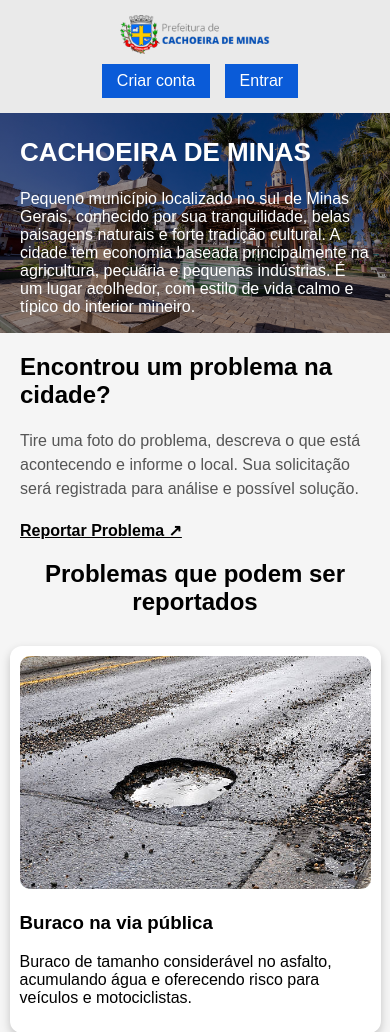
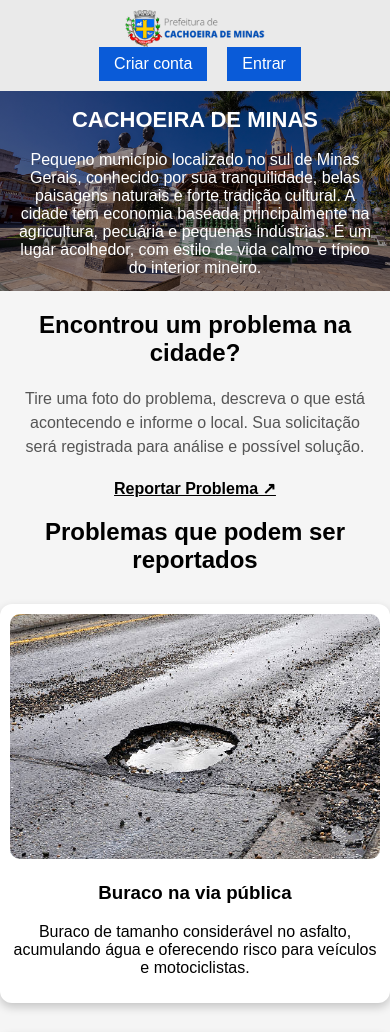
Before and after one commit to Leonardo-Davi-2005/Cachoeira-Resolve, a website: page index.html in a window 390 px wide. Shown: the top 1032 px of the page. Drawn offline with Linux system fonts and the light colour scheme.

Commit message:
novas funçoes

```diff
--- a/css/adiministrator.css
+++ b/css/adiministrator.css
@@ -141,8 +141,12 @@ th:nth-child(4), td:nth-child(4){
 
 @media (max-width: 768px){
 
+    body{
+        padding:10px;
+    }
+
     h1{
-        font-size:22px;
+        font-size:20px;
         text-align:center;
     }
 
@@ -153,7 +157,7 @@ th:nth-child(4), td:nth-child(4){
     table{
         display:block;
         overflow-x:auto;
-        white-space:nowrap;
+        width:100%;
     }
 
     th, td{
@@ -166,12 +170,17 @@ th:nth-child(4), td:nth-child(4){
     }
 
     #detFoto{
-        width:100%;
+        width:100% !important;
+    }
+
+    .botoes{
+        display:flex;
+        flex-direction:column;
+        gap:10px;
     }
 
     .botoes button{
         width:100%;
-        margin-top:10px;
     }
 
 }
--- a/css/index.css
+++ b/css/index.css
@@ -185,50 +185,50 @@ body{
     }
 }
 
-/* RESPONSIVO CELULAR */
 @media (max-width: 768px){
 
+    *{
+        text-align: center;
+    }
+
     .topo{
-        flex-direction: column;
-        gap:10px;
-        padding:15px;
-        text-align:center;
+        flex-direction: column !important;
+        padding: 10px !important;
     }
 
     .logo img{
-        width:150px;
+        width: 140px !important;
+    }
+
+    .botoes{
+        display:flex;
+        gap:10px;
     }
 
     .banner{
-        height:220px;
-        background-position:center;
+        height: 200px !important;
+        background-position: center !important;
     }
 
     .banner-texto{
-        margin-left:20px;
-        margin-right:20px;
+        margin: 0 15px !important;
     }
 
     .banner-texto h1{
-        font-size:26px;
+        font-size: 22px !important;
     }
 
     .reportar{
-        margin:20px;
+        margin:20px !important;
     }
 
     .cards{
-        flex-direction: column;
-        align-items:center;
+        flex-direction: column !important;
+        align-items:center !important;
     }
 
     .card{
-        width:90%;
-    }
-
-    .rodape{
-        padding:20px;
-        font-size:12px;
+        width: 95% !important;
     }
 
 }
--- a/css/login.css
+++ b/css/login.css
@@ -139,21 +139,22 @@ button:hover{
 
 @media (max-width: 768px){
 
+    body{
+        padding:20px;
+    }
+
     .login-box{
-        width:90%;
-        padding:25px;
+        width:100% !important;
+        padding:25px !important;
+        border-radius:20px !important;
     }
 
     .logo img{
-        width:200px;
+        width:180px !important;
     }
 
     input{
         font-size:16px;
-    }
-
-    button{
-        width:100%;
     }
 
     .botoes{
@@ -161,4 +162,8 @@ button:hover{
         gap:10px;
     }
 
+    button{
+        width:100%;
+    }
+
 }
--- a/index.html
+++ b/index.html
@@ -3,6 +3,7 @@
 
 <head>
     <meta charset="UTF-8">
+    <meta name="viewport" content="width=device-width, initial-scale=1.0">
     <title>Cachoeira Resolve</title>
     <link rel="stylesheet" href="css/index.css">
 </head>
```
